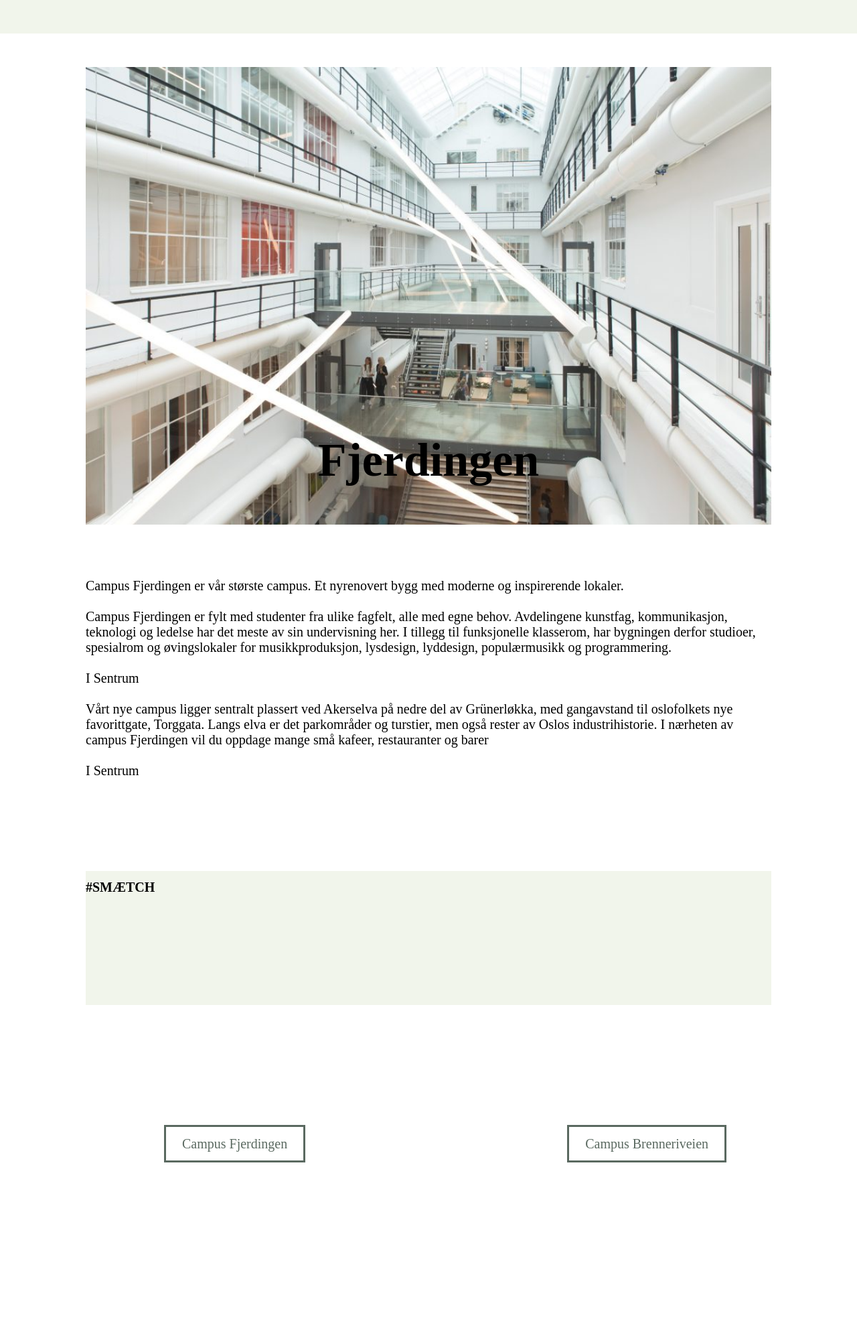
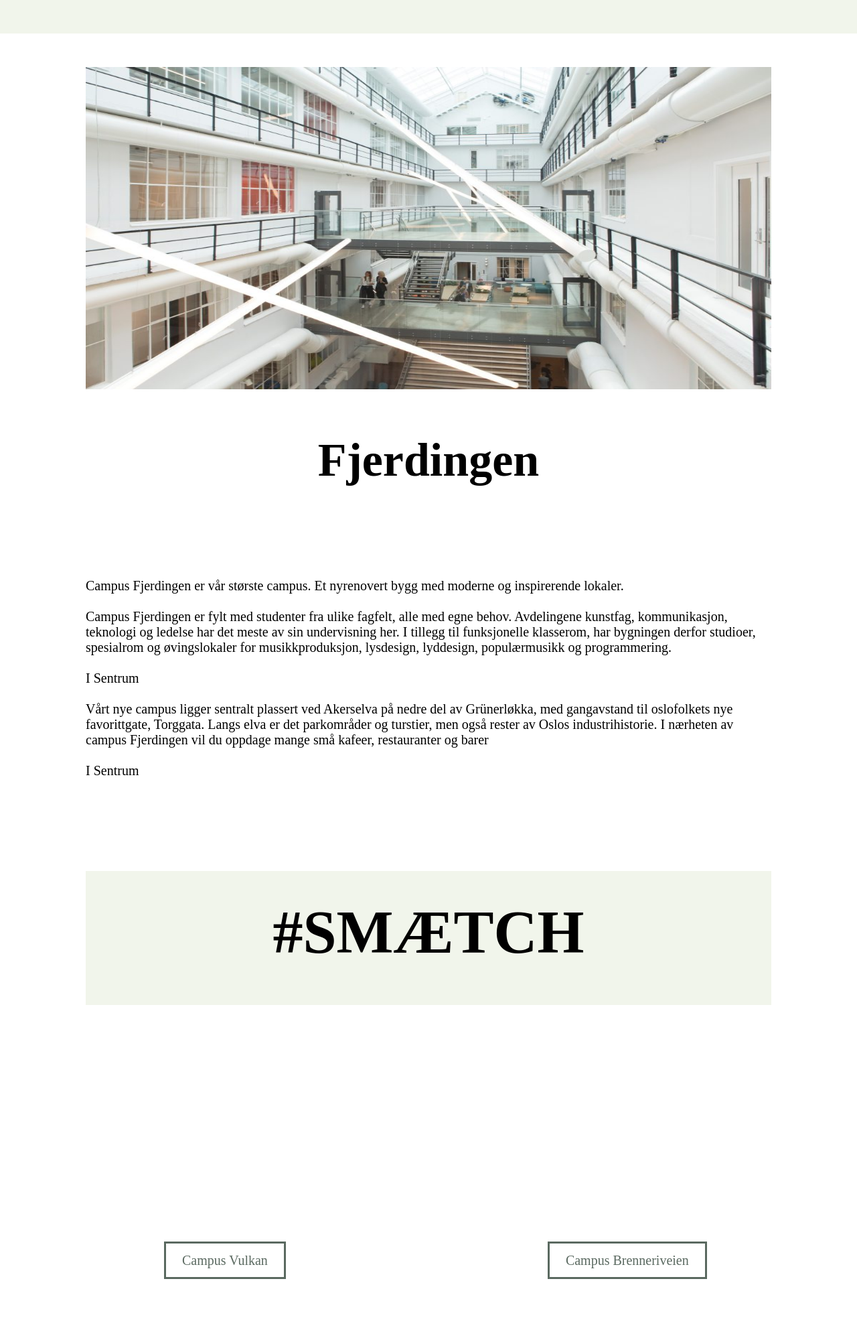
Before and after one commit to RobinFlaks/webprosjekt-gruppe27, a PHP site: page /fjerdingen.html in a window 1280 px wide. Shown: the whole page at 67% size. Run offline with PHP 8.4, Linux system fonts and the light colour scheme.

Commit message:
eventside

```diff
--- a/skolesider/fjerdingen.html
+++ b/skolesider/fjerdingen.html
@@ -36,7 +36,7 @@
        <h1 id=GrønnBoks>#SMÆTCH<br></h1>
 
             <br><br>
-        <a href="fjerdingen.html" id="nesteF">Campus Fjerdingen</a>
+        <a href="vulkan.html" id="nesteF">Campus Vulkan</a>
 
          <a href="brenneri.html" id="nesteV">Campus Brenneriveien</a>
 
@@ -48,8 +48,7 @@
        <div id="header1">
 
 
-
-        </div>
+</div>
 
 
 
--- a/skolesider/skole.css
+++ b/skolesider/skole.css
@@ -108,9 +108,10 @@
 
 }
 /*Alt inne i grønn container*/
-#TilgjengeligStud{
+#GrønnBoks{
     text-align: center;
-    top: 50px;
+    bottom: 20px;
+    font-size: 90px;
     font-family: century gothic;
 }
 
@@ -151,15 +152,15 @@
 
 
 }
-/*skolebilde*/
-#Bbilde{
+/*skolebilder*/
+#Hbilde{
     position: absolute;
     height: 481px;
     width: 1024px;
     top: 0px;
     align-content: center;
 }
-/*??*/
+/*Evnetuelt infor i grønnboks*/
 #RegogSkole
 
 }
--- a/skolesider/vulkan.html
+++ b/skolesider/vulkan.html
@@ -4,7 +4,7 @@
 <link rel="stylesheet" href="skole.css" type="text/css">
 <meta charset="utf-8">
 
-<title>info om Campusv</title>
+<title>Campus Vulkan</title>
 
 </head>
 <body>
```
